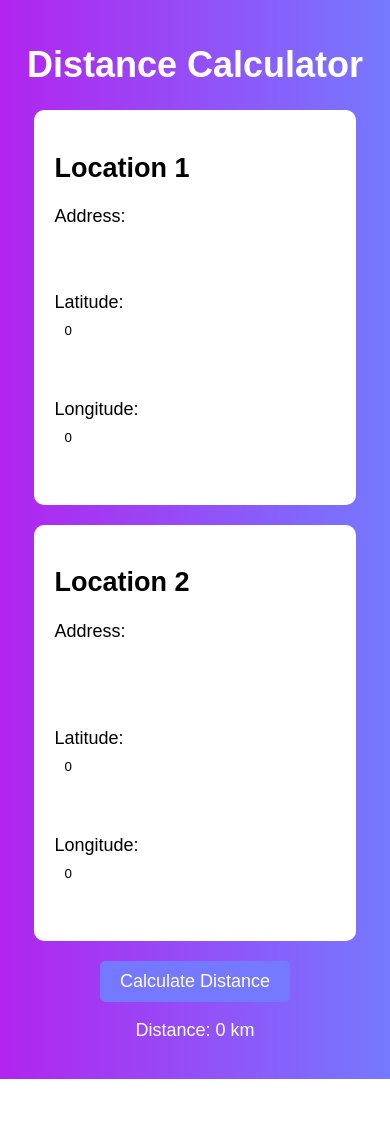
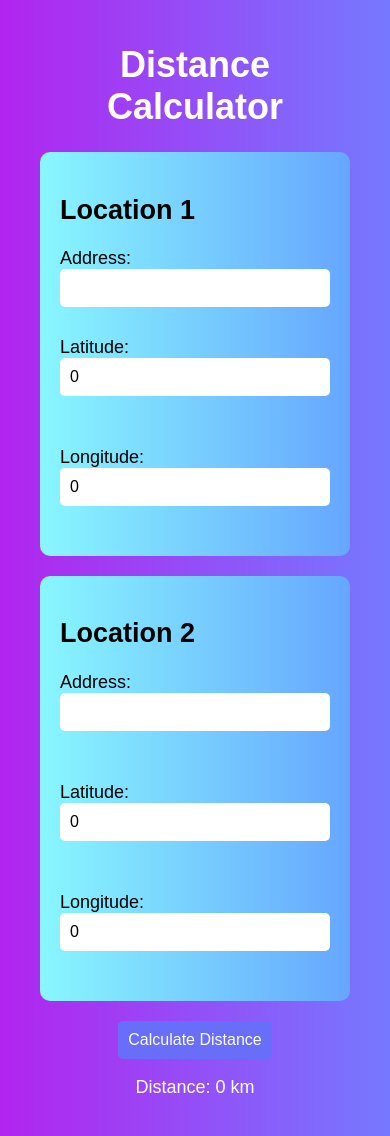
Before and after one commit to ConradPB/Distance-Calculator, a React (Create React App) app in the folder calculator/: page / in a window 390 px wide. Before the commit the page ends 1079 px from the top, so only its background shows below. Built offline with nearby package versions, Linux system fonts and the light colour scheme.

Commit message:
project updated/added media query

```diff
--- a/calculator/src/Calculator.css
+++ b/calculator/src/Calculator.css
@@ -27,7 +27,7 @@ input[type="number"] {
 }
 
 button {
-    background-color: #7579FF;
+    background-color: #686dfa;
     color: white;
     padding: 10px 20px;
     border-radius: 5px;
@@ -44,7 +44,8 @@ button:hover {
     background-color:white;
     padding:20px;
     border-radius:10px;
-    margin-bottom:20px
+    margin-bottom:20px;
+    background-image: linear-gradient(to right, #89f7fe, #66a6ff);
 }
 
 .container{
@@ -58,3 +59,20 @@ button:hover {
 p {
   color:white
 }
+
+@media (max-width: 600px) {
+    .container {
+      max-width: 100%;
+      padding: 0 20px;
+    }
+
+    input[type="text"],
+    input[type="number"] {
+      font-size: 16px;
+    }
+
+    button {
+      font-size: 16px;
+      padding: 10px;
+    }
+  }
```
